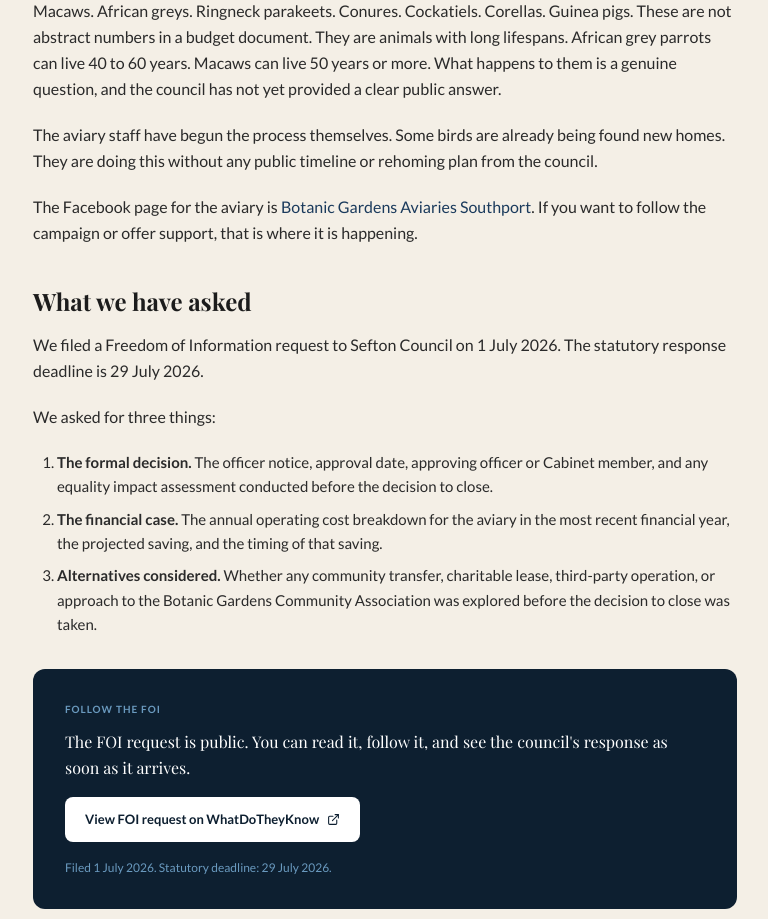
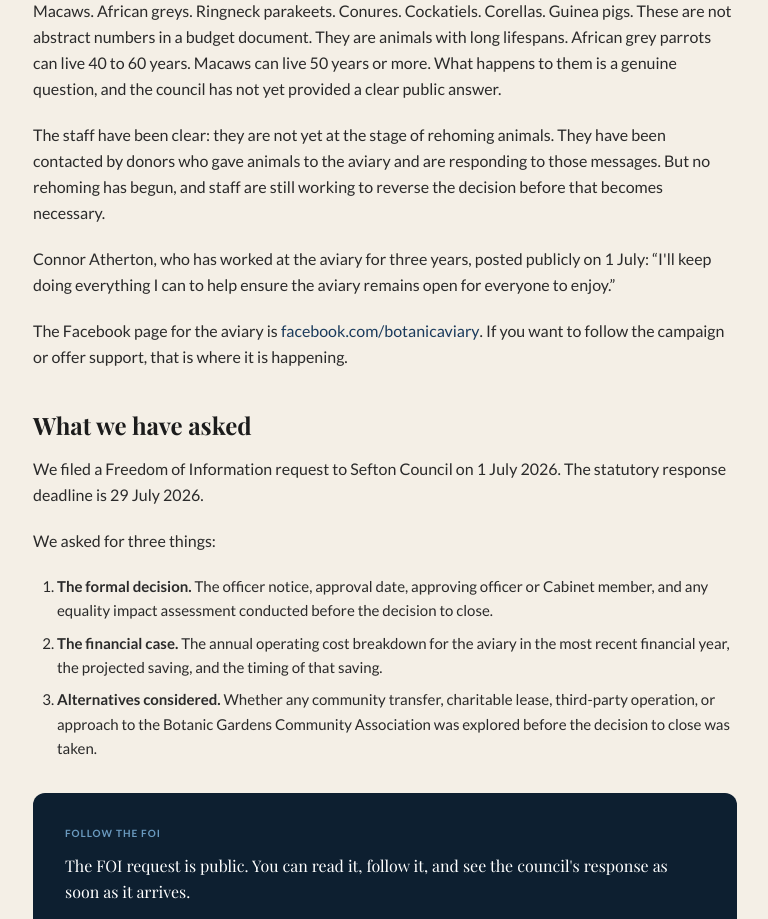
Before and after one commit to damian756/thesandgrounder, a Next.js app: page /reporting/botanic-gardens-aviary in a window 1280 px wide. Shown: the part 2860-3779 px from the top of the page, without its empty margins (255-1023 px from the left). Built offline with nearby package versions, Linux system fonts and the light colour scheme; a web font is replaced by a local one.

Commit message:
Correct aviary article: fix Facebook URL, remove incorrect rehoming claim, add Connor Atherton quote

```diff
--- a/app/reporting/botanic-gardens-aviary/page.tsx
+++ b/app/reporting/botanic-gardens-aviary/page.tsx
@@ -109,9 +109,9 @@ const galleryImages = [
   },
   {
     src: "/images/aviary-rescue.webp",
-    alt: "Aviary staff and volunteers with a bird carrier in a car",
+    alt: "Aviary staff with a bird carrier in a car",
     caption:
-      "Staff have been working to find new homes for some of the birds. They are not waiting for March 2027.",
+      "The aviary team. Staff say they are not yet at the stage of rehoming animals.",
   },
 ];
 
@@ -339,18 +339,22 @@ export default function AviaryclosurePage() {
             </p>
 
             <p>
-              The aviary staff have begun the process themselves. Some birds are already being found new homes. They are doing this without any public timeline or rehoming plan from the council.
+              The staff have been clear: they are not yet at the stage of rehoming animals. They have been contacted by donors who gave animals to the aviary and are responding to those messages. But no rehoming has begun, and staff are still working to reverse the decision before that becomes necessary.
+            </p>
+
+            <p>
+              Connor Atherton, who has worked at the aviary for three years, posted publicly on 1 July: &ldquo;I&apos;ll keep doing everything I can to help ensure the aviary remains open for everyone to enjoy.&rdquo;
             </p>
 
             <p>
               The Facebook page for the aviary is{" "}
               <a
-                href="https://www.facebook.com/botanicgardensaviariessouthport"
+                href="https://www.facebook.com/botanicaviary"
                 target="_blank"
                 rel="noopener noreferrer"
                 className="text-[#1a3a5c] hover:underline font-medium"
               >
-                Botanic Gardens Aviaries Southport
+                facebook.com/botanicaviary
               </a>
               . If you want to follow the campaign or offer support, that is where it is happening.
             </p>
```
